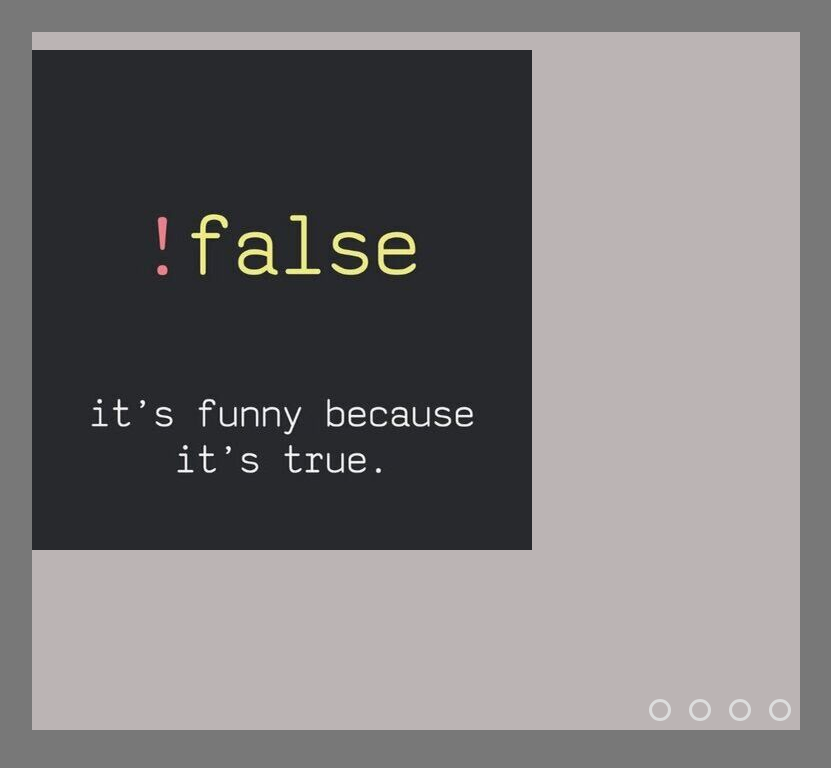
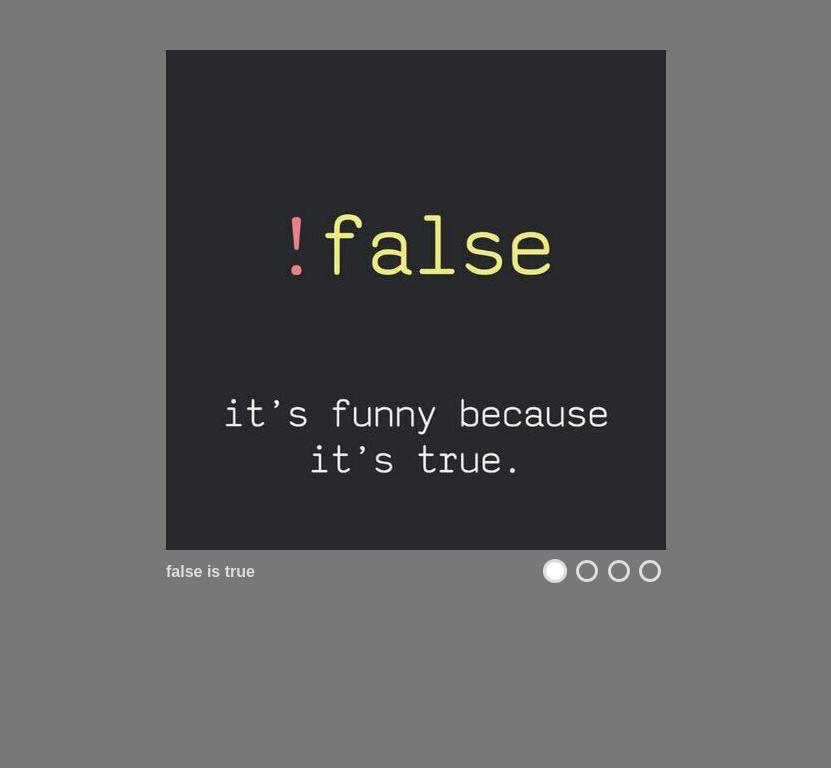
Before and after one commit to AlexeiTorchinsky/cssMemSlider, a plain HTML site: page cssMemSlider/index.html in a window 1280 px wide. Shown: the whole page, without its empty margins (224-1055 px from the left). Drawn offline with Linux system fonts and the light colour scheme.

Commit message:
feat: complete desctop version (Sat, May 14, 2022 03:32:20 AM)

```diff
--- a/cssMemSlider/index.html
+++ b/cssMemSlider/index.html
@@ -9,24 +9,24 @@
 </head>
 <body>
     <div class="slider">
-        <input type="radio" name="slide" id="slide1" checked="checked">
-        <input type="radio" name="slide" id="slide2">
-        <input type="radio" name="slide" id="slide3">
-        <input type="radio" name="slide" id="slide4">
+        <input type="radio" name="slide" id="input1" checked="checked">
+        <input type="radio" name="slide" id="input2">
+        <input type="radio" name="slide" id="input3">
+        <input type="radio" name="slide" id="input4">
 
         <div id="mem-slides" class="slides-img">
             <div class="slides slide1">
-                <div class="image">
+                <div class="image image1">
                     <img src="./assets/images/false1.jpg" alt="">
                 </div>
             </div>
 		    <div class="slides slide2">
-                <div class="image">
+                <div class="image image2">
                     <img src="./assets/images/code_working1.jpg" alt="">
                 </div>
             </div>
 		    <div class="slides slide3">
-                <div class="image">
+                <div class="image image3">
                     <img src="./assets/images/GeekStickers1.jpg" alt="">
                 </div>
             </div>
@@ -37,20 +37,40 @@
             </div>
         </div>
         <div class="meme">
-            <div class="meme-text"></div>
+                <div class="meme-capture_overflow">
+                    <div class="meme-text text1">
+                        false is true
+                    </div>
+                    <div class="meme-text text2">
+                        always like
+                    </div>
+                    <div class="meme-text text3">
+                        never stop
+                    </div>
+                    <div class="meme-text text4">
+                        coding is life
+                    </div>
+                </div>
             <div class="controls">
-                <div class="meme-label">
-                    <label for="slide1"></label>
-                </div>
-                <div class="meme-label">
-                    <label for="slide2"></label>
-                </div>
-                <div class="meme-label">
-                    <label for="slide3"></label>
-                </div>
-                <div class="meme-label">
-                    <label for="slide4"></label>
-                </div>
+                    <label for="input1" class="label1">
+                        <div class="meme-label"></div>
+                    </label>
+
+
+                    <label for="input2" class="label2">
+                        <div class="meme-label"></div>
+                    </label>
+
+
+                    <label for="input3" class="label3">
+                        <div class="meme-label"></div>
+                    </label>
+
+
+                    <label for="input4" class="label4">
+                        <div class="meme-label"></div>
+                    </label>
+
             </div>
         </div>
     </div>
--- a/cssMemSlider/styles.css
+++ b/cssMemSlider/styles.css
@@ -6,107 +6,117 @@ body {
 }
 
 .slider {
-    background-color: rgb(187, 180, 180);
-    width: 60%;
-    /* height: 100%; */
+    width: 31.25rem;
     margin: 2rem auto 2rem;
-
 }
 
 .slider  input {
 	visibility: hidden;
 }
-/* .mem-slides {
-    overflow: hidden;
-} */
+
 .slides {
-    margin: 0 auto;
-    height: 80vh;
-    width:60%;
-
-    /* background-repeat: no-repeat;
-    background-size: contain; */
-    /* background-position: center; */
+    transition: all 0.5s ease-out;
 }
 
-/* .slide1 {
-    background-image: url(./assets/images/false1.jpg);
-}
-.slide2 {
-    background-image: url(./assets/images/code_working1.jpg);
-}
-.slide3 {
-    background-image: url(./assets/images/GeekStickers1.jpg);
-}
-.slide4 {
-    background-image: url(./assets/images/when_coding_is_life1.jpg);
-}  */
 .meme {
     display: flex;
-    justify-content: end;
+    justify-content: space-between;
 }
 .controls {
 	display: flex;
     flex-direction: row;
 }
 .meme-label {
+
+    width: 2rem;
+    height: 2rem;
+    margin-top: -8px;
+    margin-left: -8px;
+    cursor: pointer;
+    transition: all 0.5s ease-out;
+}
+.meme-capture_overflow {
     display: flex;
-    justify-content: center;
-    align-items: center;
-    width: 2.5rem;
-    height: 2.5rem;
-    cursor: pointer;
+
 }
-/* .meme:hover {
-    cursor: pointer;
-} */
+.meme-text{
+    font-family: sans-serif;
+    font-weight: bold ;
+    color: #ddd;
+    margin-top: 0.5rem;
+    white-space: nowrap;
+    transition: all 0.5s ease-out;
+    opacity: 0
+}
 .controls label {
     border: 3px solid #ddd;
     cursor: pointer;
     display: inline-block;
     height: 1rem;
-    /* margin: 25px 12px 0 16px; */
     width: 1rem;
     border-radius: 50%;
+    margin: 0.3rem;
 }
 .controls label:hover {
-    background-color: #fff;
+    background-color: #ddd;
 }
+
 .controls label:active {
-    background-color: rgb(78, 76, 76);
+
+    transform: scale(0.9);
 }
+
 .slides-img {
     display: flex;
+
     overflow: hidden;
-}
-.image image {
-    display: inline-block;
     margin: 0 auto;
 }
-.slide2, .image2, .slide3, .image3, .slide4, .image4{
-    visibility:hidden;
-}
-/* .controls label:hover,
-slide1:checked ~ .controls label:nth-of-type(1n),
-slide2:checked ~ .controls label:nth-of-type(2n),
-slide3:checked ~ .controls label:nth-of-type(3n),
-slide4:checked ~ .controls label:nth-of-type(4n) {
-	background: #FFF;
-}
-.slides {
-
-	/* opacity: 0; */
 
 
-	/* z-index: 0;
+#input1:checked ~ .meme > .controls > .label1  {
+    background: #fff;
+    transform: scale(1.1);
+}
+#input2:checked ~ .meme > .controls > .label2  {
+    background: #fff;
+    transform: scale(1.1);
+}
+#input3:checked ~ .meme > .controls > .label3  {
+    background: #fff;
+    transform: scale(1.1);
+}
+#input4:checked ~ .meme > .controls > .label4  {
+    background: #fff;
+    transform: scale(1.1);
+}
 
-	transition: transform ease-in-out .5s, opacity ease-in-out .5s;
+#input1:checked ~ .slides-img > .slide1 {
+    margin-left: 0;
 }
-#slide1:checked ~ .slider > .slide1,
-#slide2:checked ~ .slider > .slide2,
-#slide3:checked ~ .slider > .slide3,
-#slide4:checked ~ .slider > .slide4,
-#slide5:checked ~ .slider > .slide5 {
-	opacity: 1;
-	z-index: 1;
-} */
+#input2:checked ~ .slides-img > .slide1 {
+    margin-left: -100%;
+}
+#input3:checked ~ .slides-img > .slide1 {
+    margin-left: -200%;
+}
+#input4:checked ~ .slides-img > .slide1 {
+    margin-left: -300%;
+}
+
+#input1:checked ~ .meme > .meme-capture_overflow > .text1 {
+    opacity: 1;
+}
+#input2:checked ~ .meme > .meme-capture_overflow > .text2 {
+    opacity: 1;
+    margin-left: -25%;
+
+}
+#input3:checked ~ .meme > .meme-capture_overflow > .text3 {
+    opacity: 1;
+    margin-left: -50%;
+}
+#input4:checked ~ .meme > .meme-capture_overflow > .text4 {
+    opacity: 1;
+    margin-left: -73%;
+}
```
